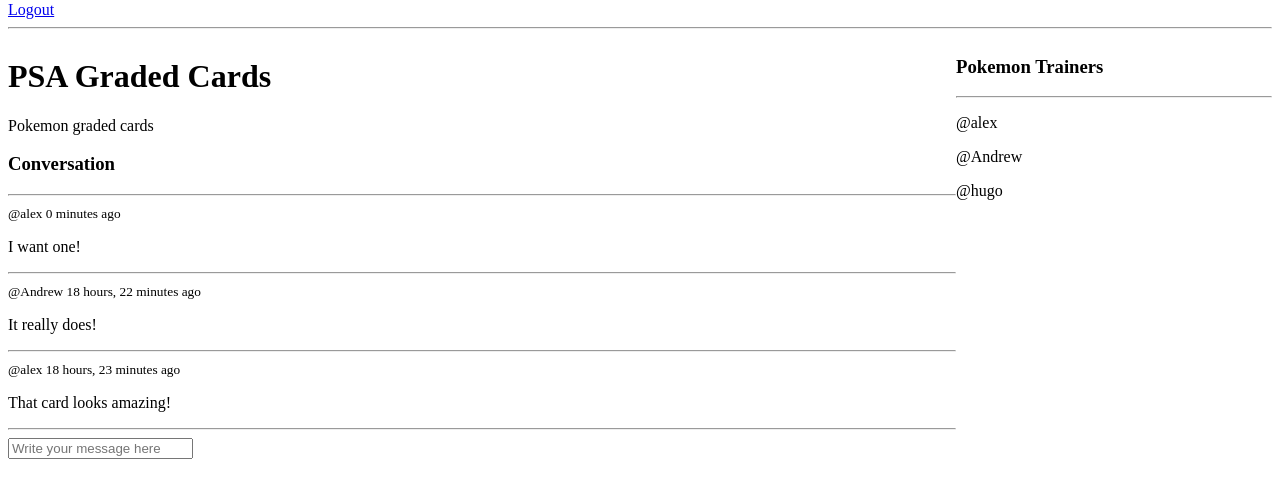
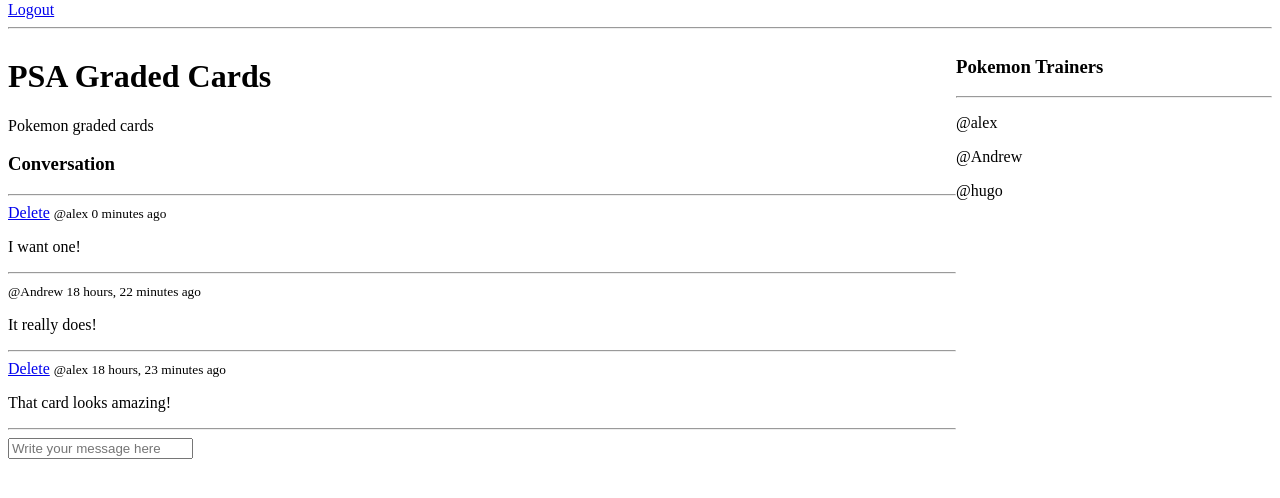
Before and after one commit to aokealy/pokemon, a Django app: page /room/1/ in a window 1280 px wide. Shown: the part 150-648 px from the top of the page. Run offline with Django 4.2, Linux system fonts and the light colour scheme; a user stored in the database is signed in; data comes from the database, SQL or seed files in the repository; both versions use the stored data as it was after the commit.

Commit message:
urls.py
add root for delete message

```diff
--- a/main/templates/main/room.html
+++ b/main/templates/main/room.html
@@ -25,6 +25,9 @@
 
     {% for message in room_messages %}
         <div>
+            {% if request.user == message.user %}
+            <a href="{% url 'delete-message' message.id %}">Delete</a>
+            {% endif %}
             <small>@{{message.user}}  {{message.created|timesince}} ago</small>
              <p>{{message.body}}</p>
             <hr>
--- a/main/urls.py
+++ b/main/urls.py
@@ -13,5 +13,6 @@ urlpatterns = [
     path('create-room/', views.createRoom, name="create-room"),
     path('update-room/<str:pk>/', views.updateRoom, name="update-room"),
     path('delete-room/<str:pk>/', views.deleteRoom, name="delete-room"),
+    path('delete-message/<str:pk>/', views.deleteMessage, name="delete-message"),
 
 ]
--- a/main/views.py
+++ b/main/views.py
@@ -145,3 +145,16 @@ def deleteRoom(request, pk):
         room.delete()
         return redirect('home')
     return render(request, 'main/delete.html', {'obj': room})
+
+
+@login_required(login_url='login')
+def deleteMessage(request, pk):
+    message = Message.objects.get(id=pk)
+
+    if request.user != message.user:
+        return HttpResponse('You dont have access here!')
+
+    if request.method == 'POST':
+        message.delete()
+        return redirect('home')
+    return render(request, 'main/delete.html', {'obj': message})
```
Also changed, not shown: db.sqlite3.
